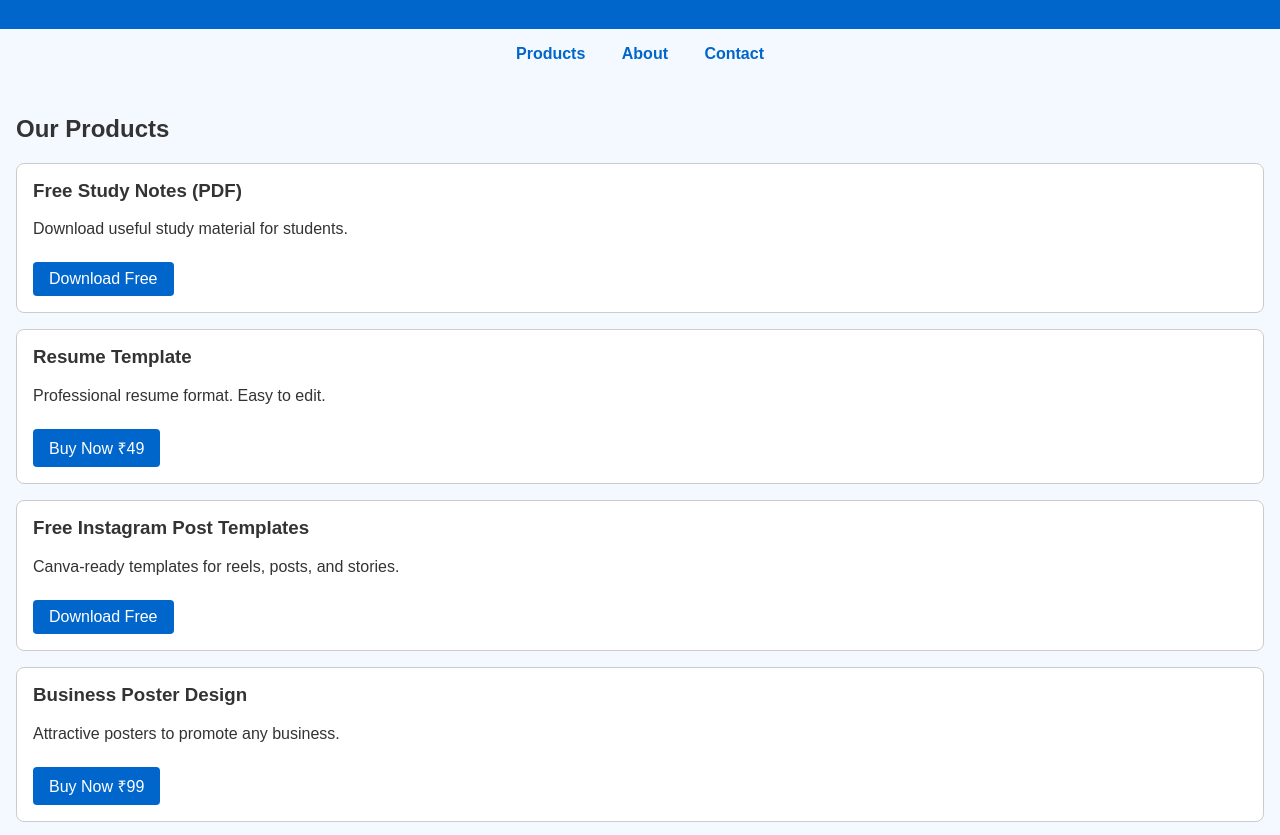
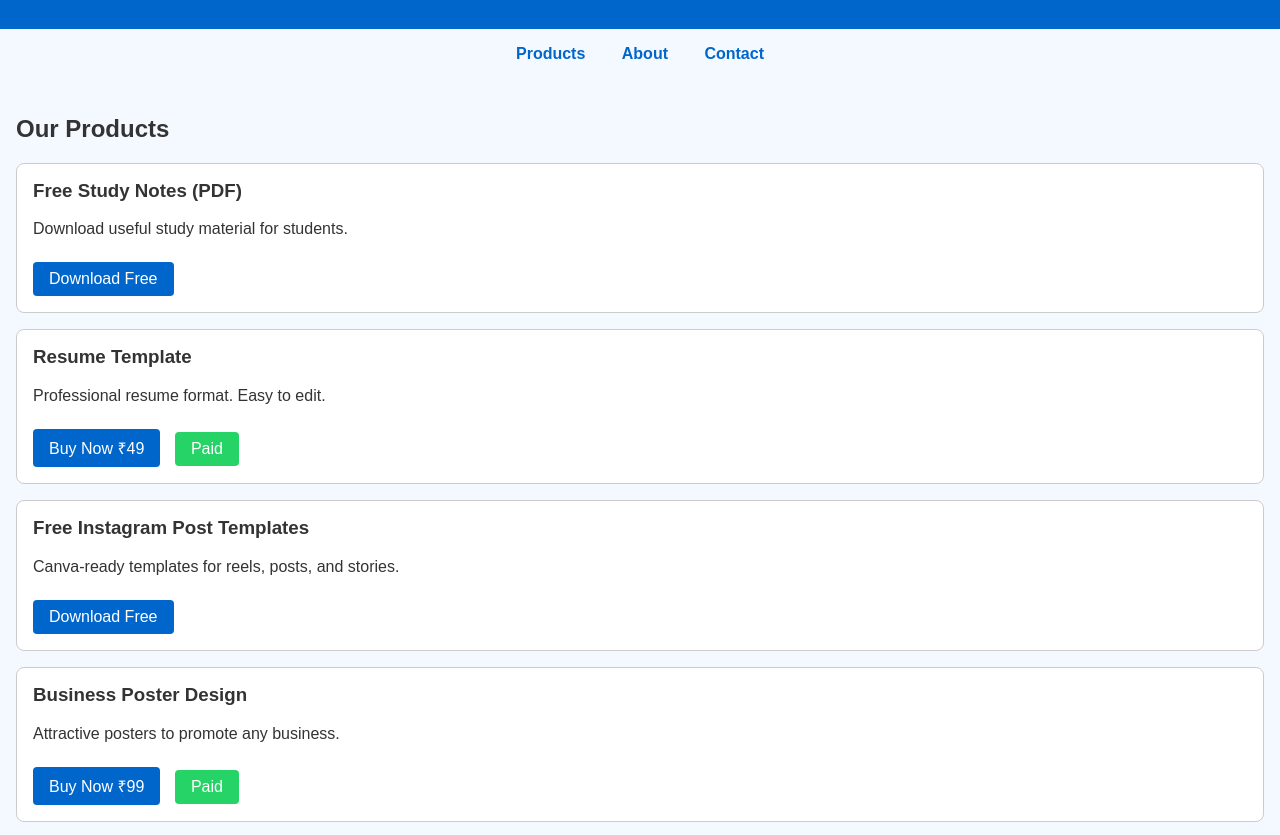
Before and after one commit to diginest-store/intl, a plain HTML site: page index.html in a window 1280 px wide. Shown: the part 117-952 px from the top of the page. Drawn offline with Linux system fonts and the light colour scheme.

Commit message:
Update index.html

```diff
--- a/index.html
+++ b/index.html
@@ -79,6 +79,7 @@
     <h3>Resume Template</h3>
     <p>Professional resume format. Easy to edit.</p>
     <a href="https://upi.me/pay?pa=7867963483@ybl&pn=baranivigneshwar&cu=INR&am=49" target="_blank">Buy Now ₹49</a>
+  <a href="https://wa.me/918838926026?text=Hello%2C%20I%20have%20paid%20for%20the%20Resume%20Template.%20Please%20send%20me%20the%20download%20link." target="_blank" style="margin-left:10px; background-color:#25D366; color:white; padding:0.5rem 1rem; border-radius:4px; text-decoration:none;">Paid</a>
   </div>
 
   <div class="product">
@@ -91,6 +92,7 @@
     <h3>Business Poster Design</h3>
     <p>Attractive posters to promote any business.</p>
     <a href="https://upi.me/pay?pa=7867963483@ybl&pn=baranivigneshwar&cu=INR&am=99" target="_blank">Buy Now ₹99</a>
+  <a href="https://wa.me/918838926026?text=Hello%2C%20I%20have%20paid%20for%20the%20Resume%20Template.%20Please%20send%20me%20the%20download%20link." target="_blank" style="margin-left:10px; background-color:#25D366; color:white; padding:0.5rem 1rem; border-radius:4px; text-decoration:none;">Paid</a>
   </div>
 </section>
 
```
